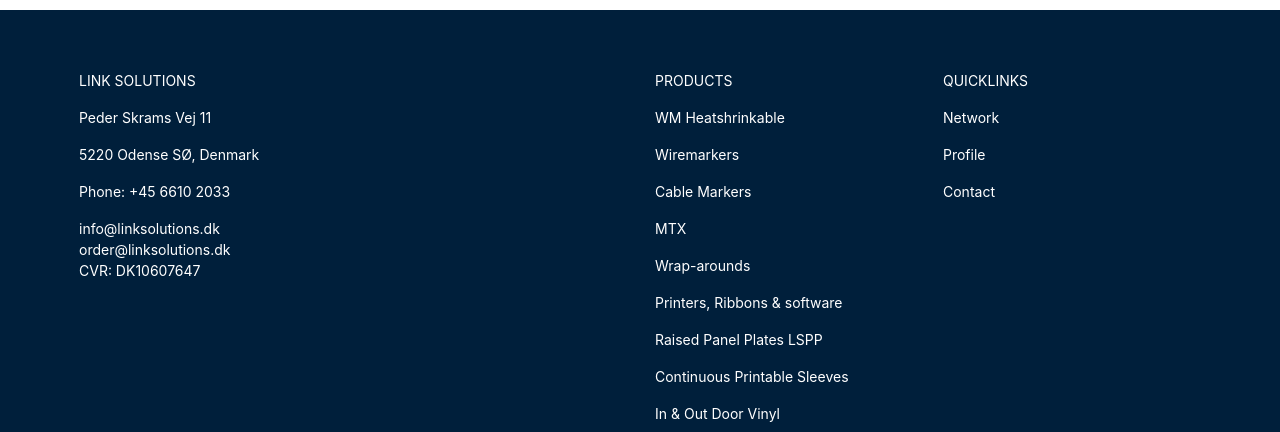
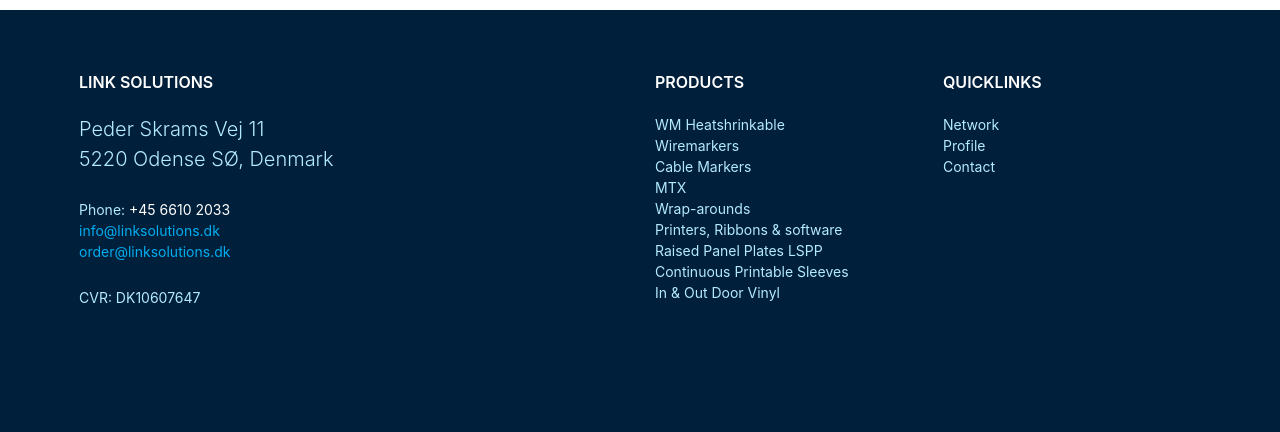
Before and after one commit to ptvnbvn1/project1billiondollar, a React (Create React App) app: page / in a window 1280 px wide. Shown: the part 365-797 px from the top of the page. Built offline with nearby package versions, Linux system fonts and the light colour scheme.

Commit message:
Initial footer with css

```diff
--- a/src/components/Footer.js
+++ b/src/components/Footer.js
@@ -5,67 +5,66 @@ import styles from "./Footer.module.scss";
 export default function Footer() {
   return (
     <footer className={styles.footerContainer}>
-      <div className={`row ${styles.content}`}>
+      <div className={`row inViewportAni animated fadeInUp ${styles.content}`}>
         <div className="col-3">
-         <p>
+         <p className={styles.title}>
          LINK SOLUTIONS
          </p>
-         <p>
+         <p className={styles.strongText}>
          Peder Skrams Vej 11
          </p>
-         <p>
+         <p className={`${styles.strongText} ${styles.description}`}>
          5220 Odense SØ, Denmark
          </p>
-         <p>
-         Phone: +45 6610 2033
-         </p>
-         <a>
+         <span className={styles.telephoneNumber}>Phone:</span><span> +45 6610 2033</span>
+         <br/>
+         <a className={styles.mail} href="www">
          info@linksolutions.dk
          </a>
          <br />
-         <a>
+         <a className={styles.mail} href="www">
          order@linksolutions.dk
          </a>
-         <p>
+         <p className={styles.cvr}>
          CVR: DK10607647
          </p>
         </div>
         <div className="col-3"></div>
-        <div className="col-3">
-          <p>PRODUCTS</p>
+        <div className={`col-3 inViewportAni animated fadeInUp ${styles.product}`}>
+          <p className={styles.title}>PRODUCTS</p>
           <p>
-            <a>WM Heatshrinkable</a>
+            <a href="www">WM Heatshrinkable</a>
           </p>
           <p>
-            <a>Wiremarkers</a>
+            <a href="www">Wiremarkers</a>
           </p>
           <p>
-            <a>Cable Markers</a>
+            <a href="www">Cable Markers</a>
           </p>
           <p>
-           <a>MTX</a>
+           <a href="www">MTX</a>
           </p>
           <p>
-            <a>Wrap-arounds</a>
+            <a href="www">Wrap-arounds</a>
           </p>
           <p>
-            <a>Printers, Ribbons & software</a>
+            <a href="www">Printers, Ribbons & software</a>
           </p>
           <p>
-            <a>Raised Panel Plates LSPP</a>
+            <a href="www">Raised Panel Plates LSPP</a>
           </p>
           <p>
-            <a>Continuous Printable Sleeves</a>
+            <a href="www">Continuous Printable Sleeves</a>
           </p>
           <p>
-            <a>In & Out Door Vinyl</a>
+            <a href="www">In & Out Door Vinyl</a>
           </p>
         </div>
-        <div className="col-3">
-          <p>QUICKLINKS</p>
-          <p><a>Network</a></p>
-          <p><a>Profile</a></p>
-          <p><a>Contact</a></p>
+        <div className={`col-3 inViewportAni animated fadeInUp ${styles.product} `}>
+          <p className={styles.title}>QUICKLINKS</p>
+          <p><a href="www">Network</a></p>
+          <p><a href="www">Profile</a></p>
+          <p><a href="www">Contact</a></p>
         </div>
       </div>
     </footer>
--- a/src/components/Footer.module.scss
+++ b/src/components/Footer.module.scss
@@ -12,3 +12,49 @@
   padding: 60px 0 40px;
   margin: 0 5%;
 }
+
+.title {
+  font-size: 16px;
+  font-weight: 600;
+  text-transform: uppercase;
+  margin-bottom: 20px;
+  display: inline-block;
+}
+
+.strongText {
+  font-size: 20px;
+  color: #b4eaff;
+  font-weight: 300;
+}
+
+p {
+  margin-bottom: 0px;
+}
+
+.telephoneNumber {
+  color: #b4eaff;
+  margin-top: 30px;
+}
+
+.description {
+  margin-bottom: 25px;
+}
+
+.mail {
+  color: #00adef;
+}
+
+.cvr {
+  margin-top: 25px;
+  color: #b4eaff;
+}
+
+.product {
+  p > a {
+    color: #b4eaff;
+  }
+
+  p > a:hover {
+    color: rgb(66, 203, 255);
+  }
+}
```
